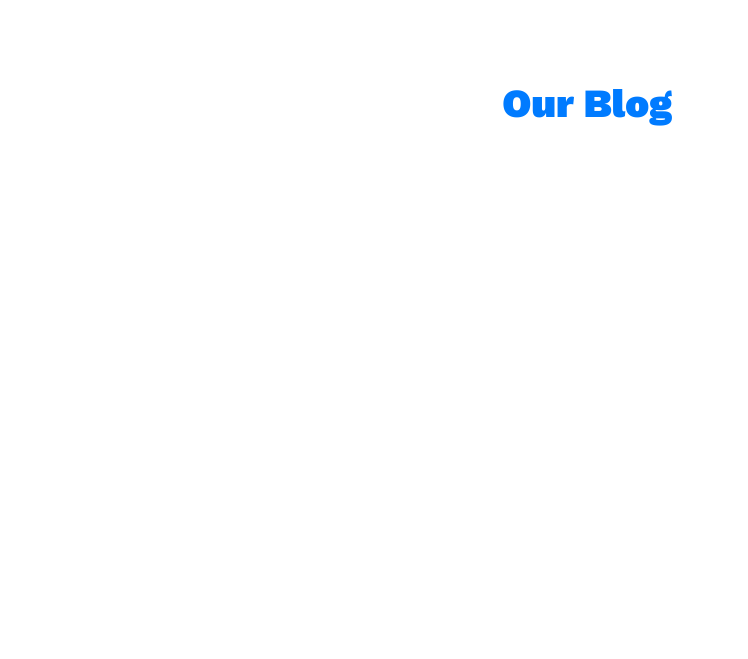
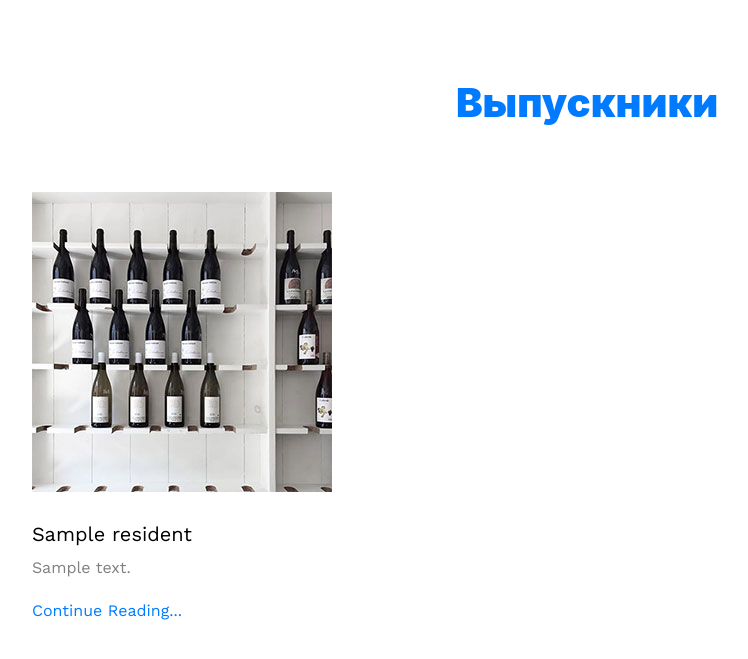
Before and after one commit to NotZephyrkA/OREH, a Django app: page /graduates/ in a window 1280 px wide. Shown: the top 659 px of the page, without its empty margins (53-801 px from the left). Run offline with Django 3.2, Linux system fonts and the light colour scheme; tables that the repository leaves empty hold one stand-in row (values such as "Sample post"); some libraries are stand-ins or nearby versions.

Commit message:
fix errors

```diff
--- a/oreh_app/templates/graduates.html
+++ b/oreh_app/templates/graduates.html
@@ -34,19 +34,19 @@
 <section class="site-section" id="blog-section">
     <div class="container">
         <div class="row mb-5">
-            <div class="col-12 text-center aos-init aos-animate" data-aos="fade">
-                <h2 class="section-title mb-3">Our Blog</h2>
+            <div class="col-12 text-center aos-init aos-animate">
+                <h2 class="section-title mb-3">Выпускники</h2>
             </div>
         </div>
         <div class="row">
-            {% for graduate  in graduate  %}
-            <div class="col-md-6 col-lg-4 mb-4 mb-lg-4 aos-init aos-animate" data-aos="fade-up" data-aos-delay="">
+            {% for graduate in graduates %}
+            <div class="col-md-6 col-lg-4 mb-4 mb-lg-4 aos-init aos-animate" >
                 <div class="h-entry">
                     <a href="single.html">
                         <img src="images/post_1.jpg" alt="Image" class="img-fluid">
                     </a>
-                    <h2 class="font-size-regular"><a href="#">{{resident.name}}</a></h2>
-                    <p>{{resident.description}}</p>
+                    <h2 class="font-size-regular"><a href="#">{{graduate.resident.name}}</a></h2>
+                    <p>{{graduate.resident.description}}</p>
                     <p><a href="#">Continue Reading...</a></p>
                 </div>
             </div>
--- a/oreh_app/views.py
+++ b/oreh_app/views.py
@@ -13,3 +13,9 @@ class GraduatesView(View):
     def get(self, request):
         graduates = Graduate.objects.all()
         return render(request, 'graduates.html', {'graduates': graduates})
+
+
+class CoursesView(View):
+    def get(self, request, project_id):
+        course = Course.object.get(id=project_id)
+        return render(request, 'courses.html', {'course': course})
```
Also changed, not shown: 1 other file.
